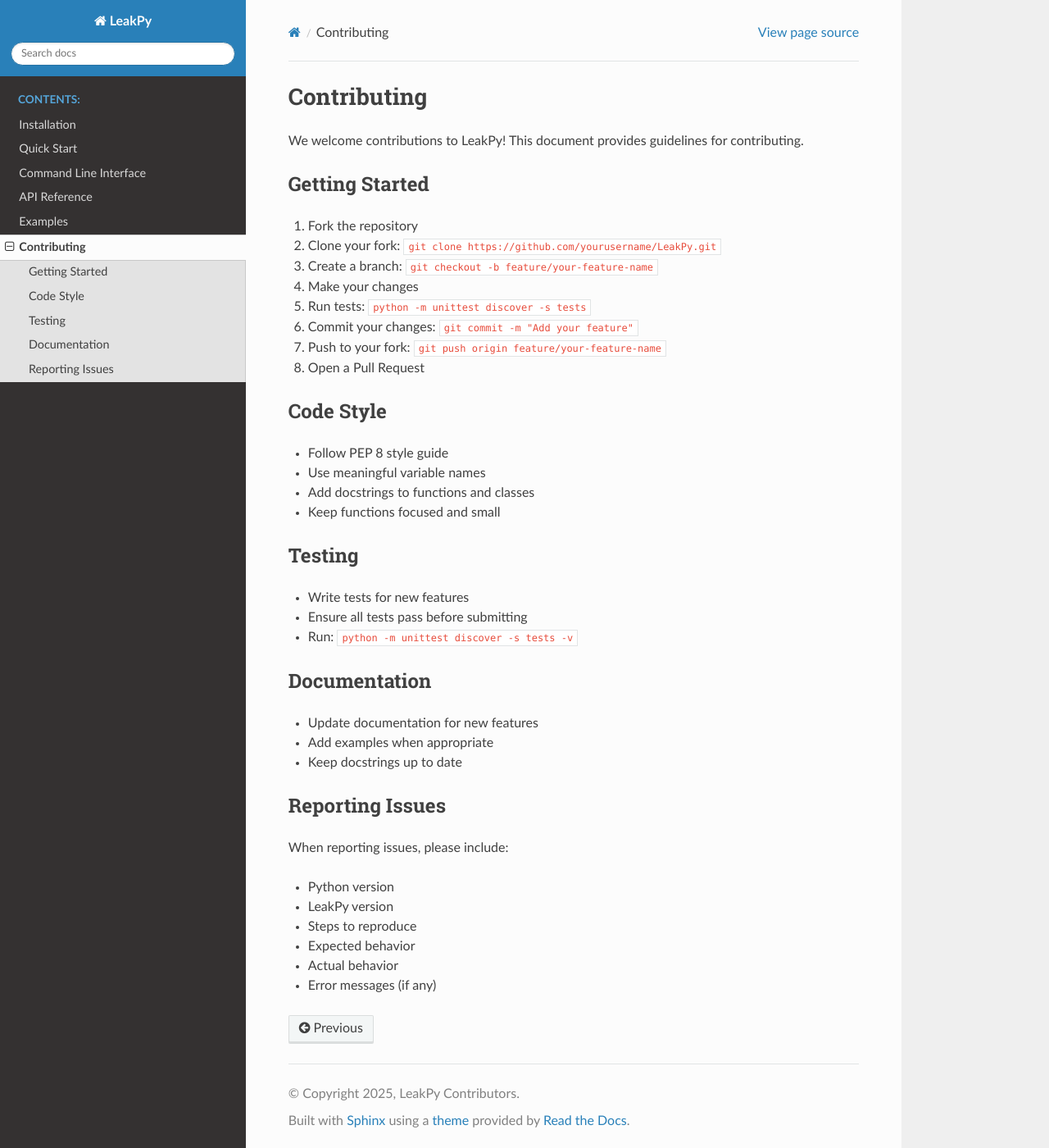
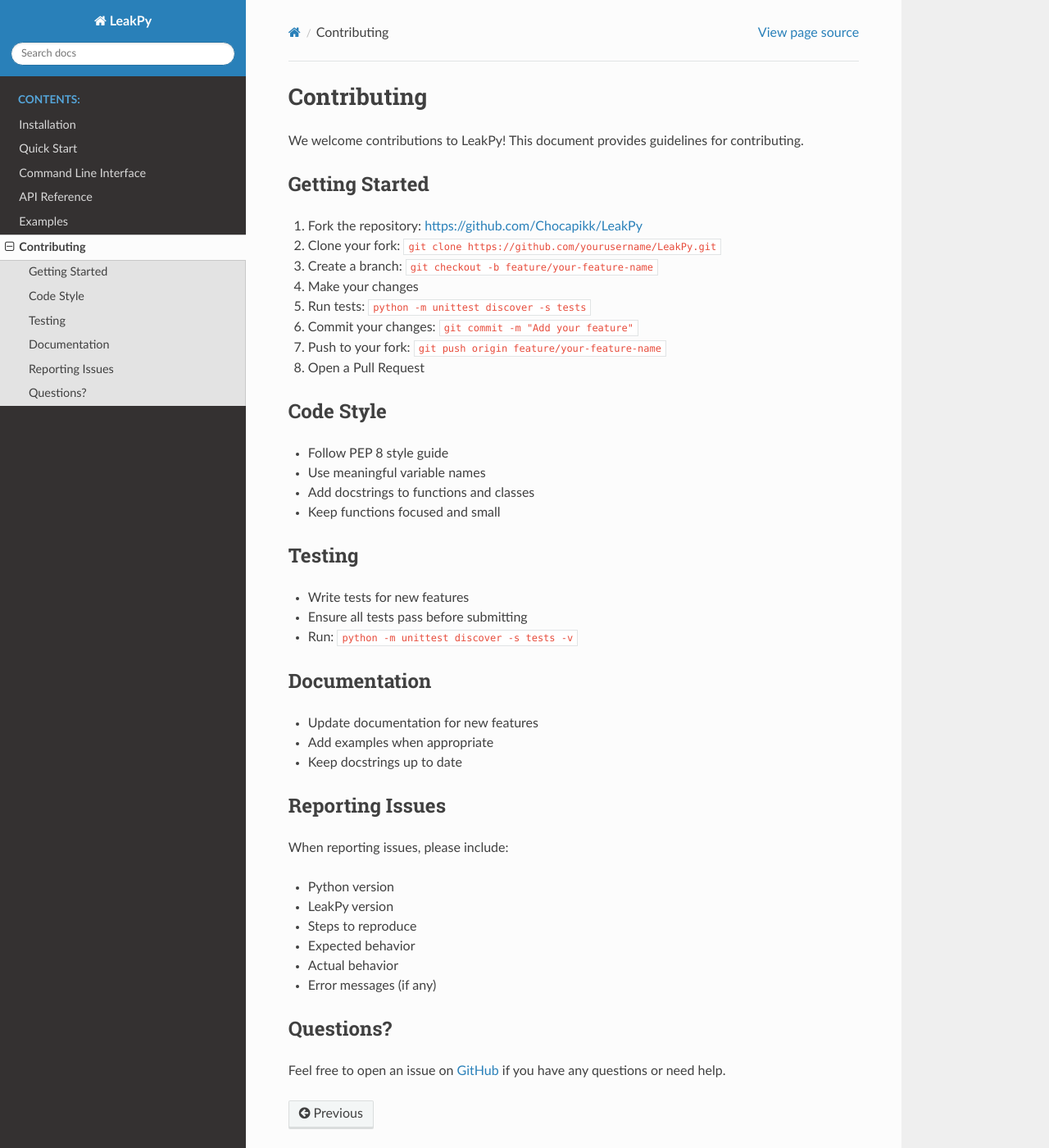
Before and after one commit to Chocapikk/LeakPy, a Sphinx documentation site: the page built from docs/contributing.rst, in a window 1280 px wide and 1400 px high. Shown: the whole window at 82% size. Built offline with Sphinx 7.4.7 and the Read the Docs theme 3.1.0, drawn with Linux system fonts in a browser that asks for light colours.

Commit message:
docs: update contributing guide with correct repository URL

```diff
--- a/docs/contributing.rst
+++ b/docs/contributing.rst
@@ -6,7 +6,7 @@
 Getting Started
 ---------------
 
-1. Fork the repository
+1. Fork the repository: https://github.com/Chocapikk/LeakPy
 2. Clone your fork: ``git clone https://github.com/yourusername/LeakPy.git``
 3. Create a branch: ``git checkout -b feature/your-feature-name``
 4. Make your changes
@@ -48,3 +48,8 @@
 * Expected behavior
 * Actual behavior
 * Error messages (if any)
+
+Questions?
+----------
+
+Feel free to open an issue on `GitHub <https://github.com/Chocapikk/LeakPy/issues>`_ if you have any questions or need help.
```
